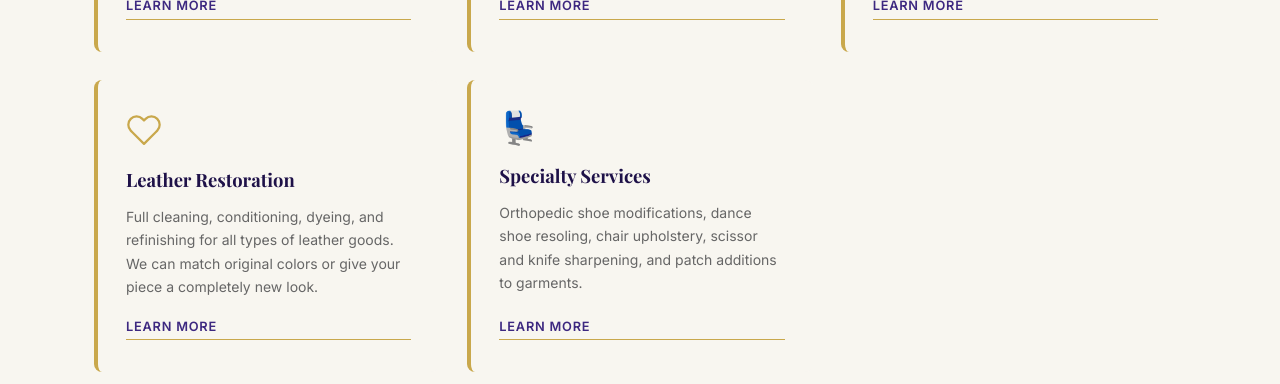
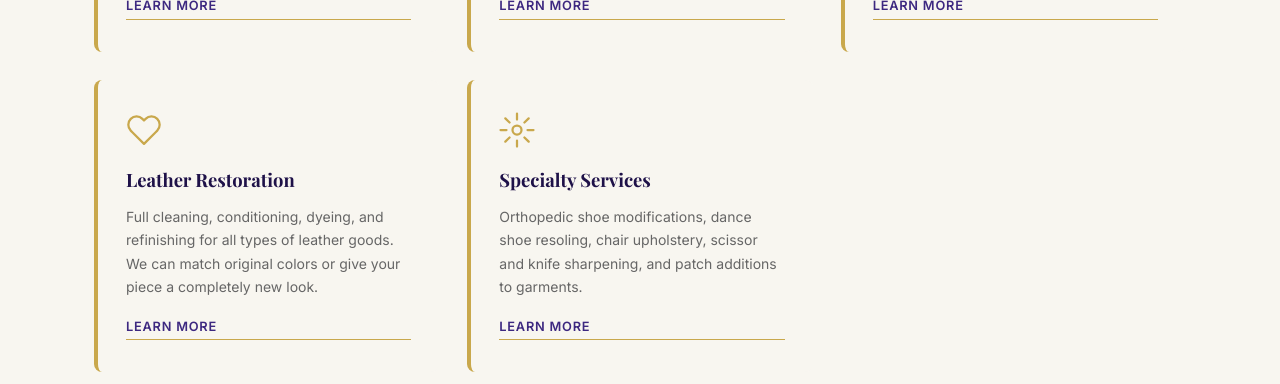
Before and after one commit to JamesBrownR/University-Shoe-Repair, a Jekyll site: the page built from services/index.html, in a window 1280 px wide and 900 px high, scrolled down 1128 px. Shown: the part 152-536 px from the top of the window. Built offline with Jekyll 4.4.1, drawn with Linux system fonts in a browser that asks for light colours.

Commit message:
Update index.html

```diff
--- a/services/index.html
+++ b/services/index.html
@@ -131,8 +131,13 @@ page_styles: |
       </div>
 
       <div class="service-card">
-        <div class="service-card-icon" aria-hidden="true">💺</div>
-        <h2>Specialty Services</h2>
+<!-- REPLACE: <div class="service-card-icon" aria-hidden="true">💺</div> -->
+<div class="service-card-icon" aria-hidden="true">
+  <svg xmlns="http://www.w3.org/2000/svg" width="36" height="36" viewBox="0 0 24 24" fill="none" stroke="var(--gold)" stroke-width="1.5" stroke-linecap="round" stroke-linejoin="round">
+    <circle cx="12" cy="12" r="3"/>
+    <path d="M12 1v4M12 19v4M4.22 4.22l2.83 2.83M16.95 16.95l2.83 2.83M1 12h4M19 12h4M4.22 19.78l2.83-2.83M16.95 7.05l2.83-2.83"/>
+  </svg>
+</div>        <h2>Specialty Services</h2>
         <p>Orthopedic shoe modifications, dance shoe resoling, chair upholstery, scissor and knife sharpening, and patch additions to garments.</p>
         <a href="/services/specialty-services/">Learn More</a>
       </div>
```
